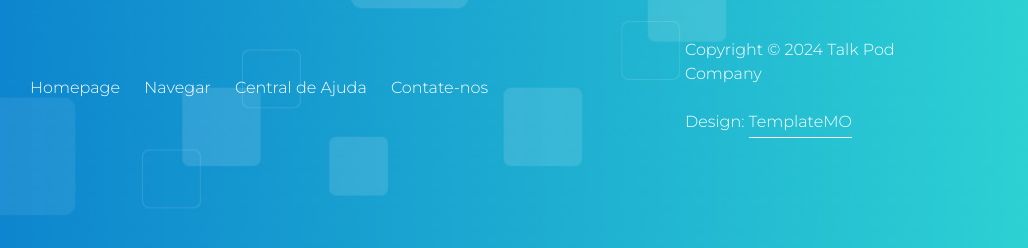
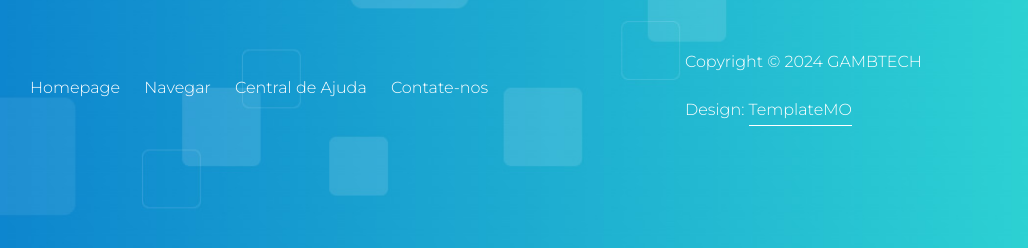
Before and after one commit to isa-uni/isa-uni, a plain HTML site: page contact.html in a window 1280 px wide. Shown: the part 2061-2309 px from the top of the page, 252-1280 px from the left. Drawn offline with Linux system fonts and the light colour scheme; a web font is replaced by a local one.

Commit message:
Update contact.html

```diff
--- a/contact.html
+++ b/contact.html
@@ -280,7 +280,7 @@ https://templatemo.com/tm-584-pod-talk
                     </div>
 
                     <div class="col-lg-3 col-12">
-                        <p class="copyright-text mb-0">Copyright © 2024 Talk Pod Company
+                        <p class="copyright-text mb-0">Copyright © 2024 GAMBTECH
                         <br><br>
                         Design: <a rel="nofollow" href="https://templatemo.com/page/1" target="_parent">TemplateMO</a></p>
                     </div>
```
